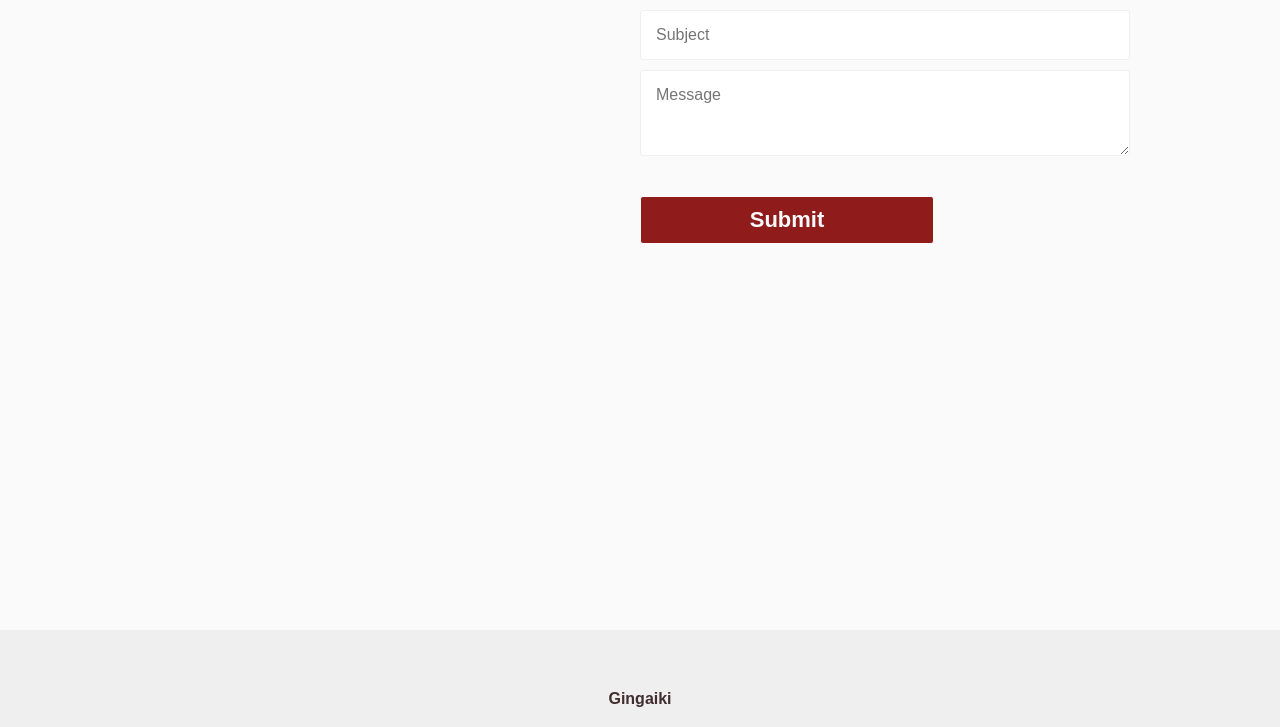
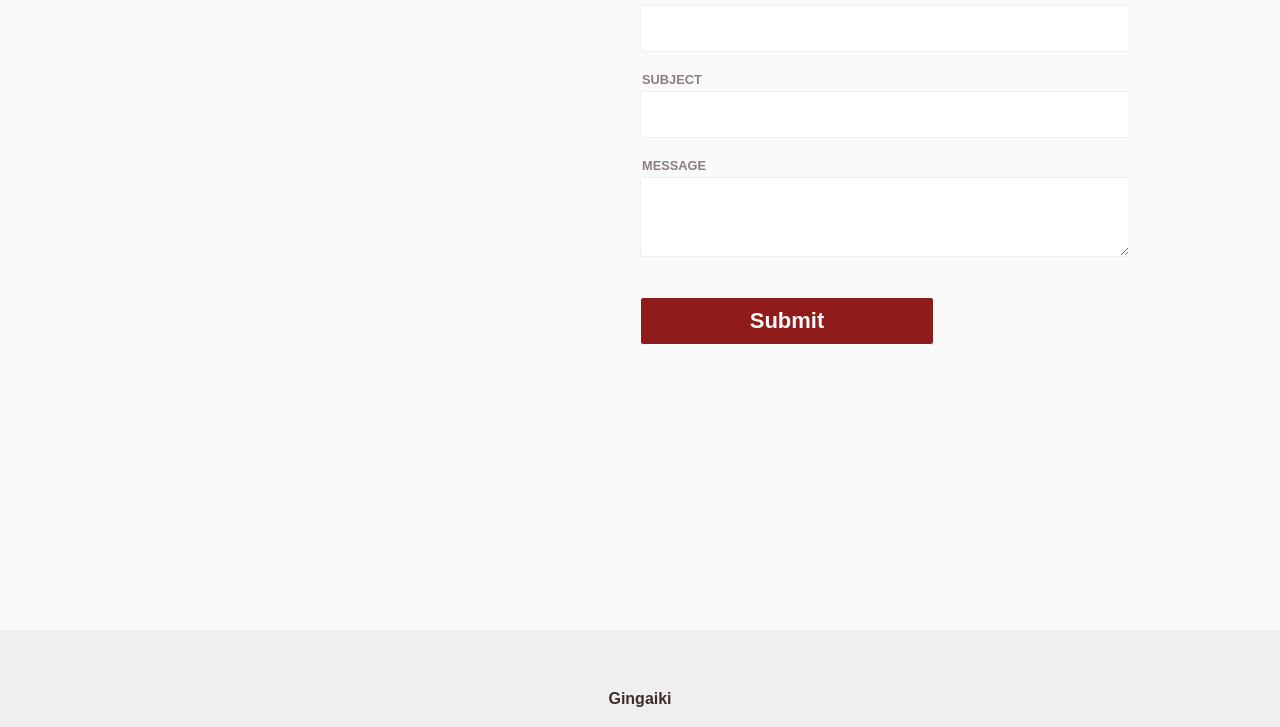
Before and after one commit to NehGuk/02-project-exam-1, a plain HTML site: page contact.html in a window 1280 px wide. Shown: the part 310-1037 px from the top of the page. Drawn offline with Linux system fonts and the light colour scheme.

Commit message:
Accessibility: form labels improved

```diff
--- a/contact.html
+++ b/contact.html
@@ -71,19 +71,19 @@
     <form method="POST">
 
       <label class="form-label">Name</label>
-      <input name="name" id="name" placeholder="Name" class="form-text">
+      <input name="name" id="name" class="form-text">
       <div class="form-error" id="name-error">Your name should be more than 5 characters long.</div>
 
       <label class="form-label">Email</label>
-      <input name="email" id="email" placeholder="Email" class="form-text">
+      <input name="email" id="email" class="form-text">
       <div class="form-error" id="email-error">Please enter a valid email address</div>
 
       <label class="form-label">Subject</label>
-      <input name="subject" id="subject" placeholder="Subject" class="form-text">
+      <input name="subject" id="subject" class="form-text">
       <div class="form-error" id="subject-error">The subject should be more than 15 characters long</div>
 
       <label class="form-label">Message</label>
-      <textarea name="message" id="message" placeholder="Message" class="form-text" rows="3"></textarea>
+      <textarea name="message" id="message" class="form-text" rows="4"></textarea>
       <div class="form-error" id="message-error">The message should be more than 25 characters long</div>
 
       <button type="submit" class="cta">Submit</button>
--- a/styles/contact.css
+++ b/styles/contact.css
@@ -30,21 +30,24 @@ form {
     gap: 10px;
 }
 
-.form-text {
+.form-label {
     font-family: sans-serif;
-    font-size: 1em;
+    text-transform: uppercase;
+    font-size: 0.8em;
+    font-weight: 600;
     color: var(--dark);
+    opacity: 0.6;
+    margin-top: 10px;
+    margin-left: 2px;
 }
 
-label {
-    display: none;
-}
 
 input, textarea {
     font-size: 0.8em;
     padding: 15px;
     border: solid 1px var(--gray);
     border-radius: 3px;
+    margin-top: -6px;
 }
 
 input:focus, textarea:focus, button:focus {
```
